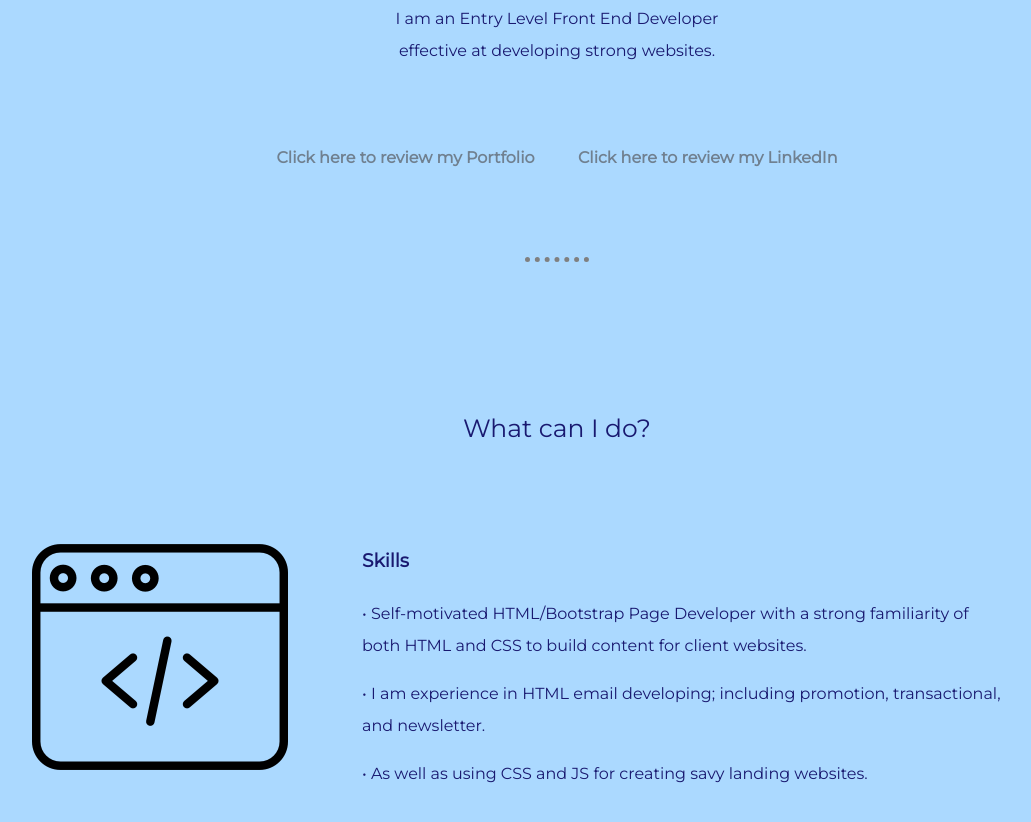
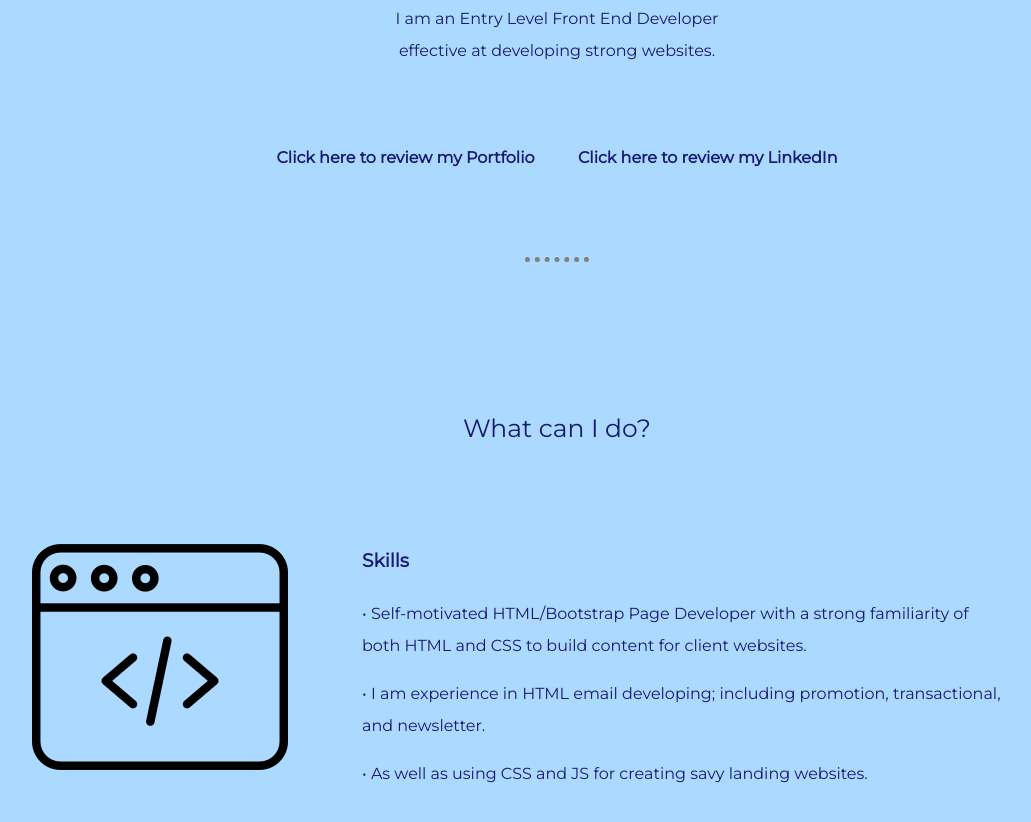
Before and after one commit to terrillhilliard/cv, a plain HTML site: page index.html in a window 1280 px wide. Shown: the part 1122-1944 px from the top of the page, without its empty margins (83-1114 px from the left). Drawn offline with Linux system fonts and the light colour scheme.

Commit message:
Update master.css

```diff
--- a/master.css
+++ b/master.css
@@ -191,6 +191,6 @@ a {
 
 
 .link{
-  color: #708090;
+  color: MidnightBlue;
   font-weight: bold;
 }
```
